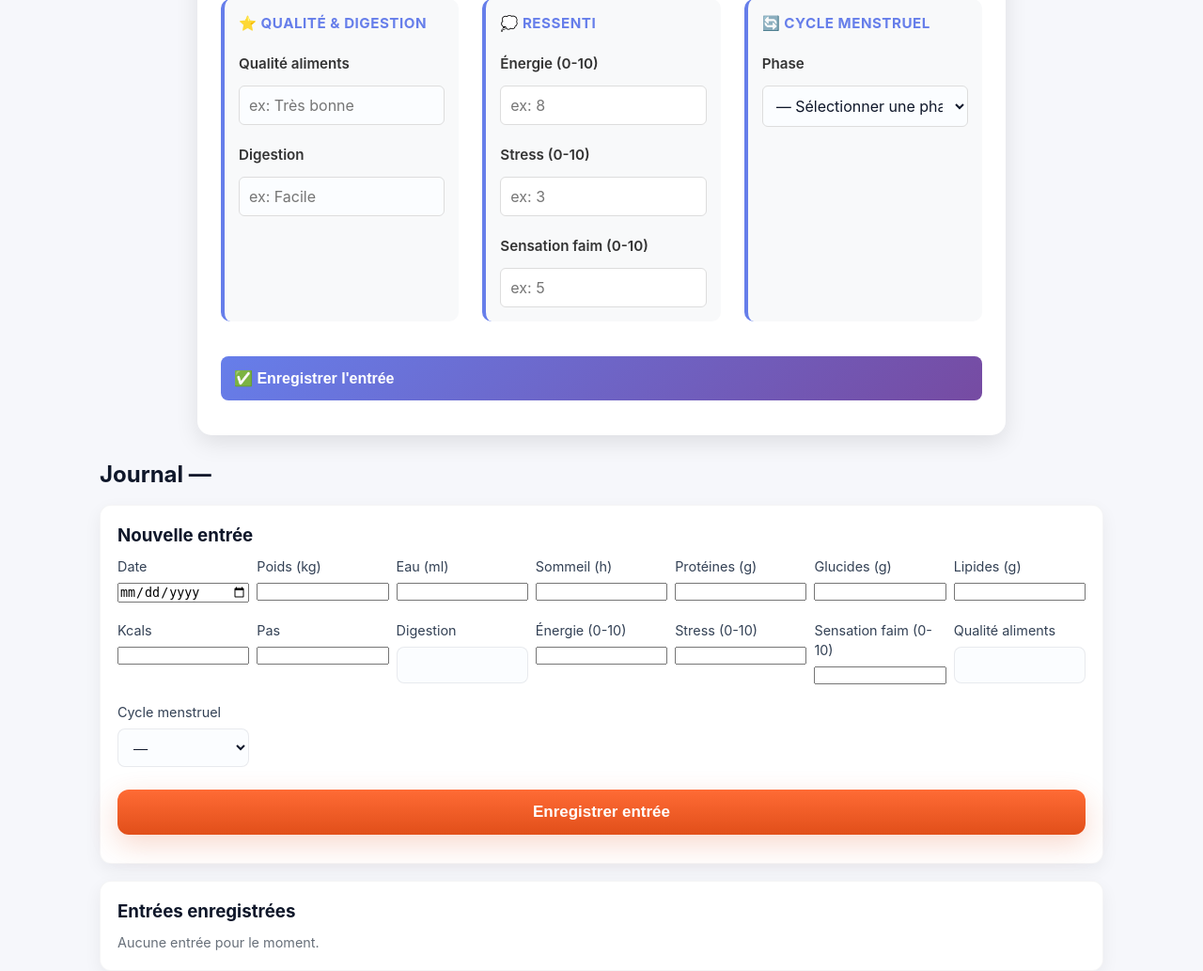
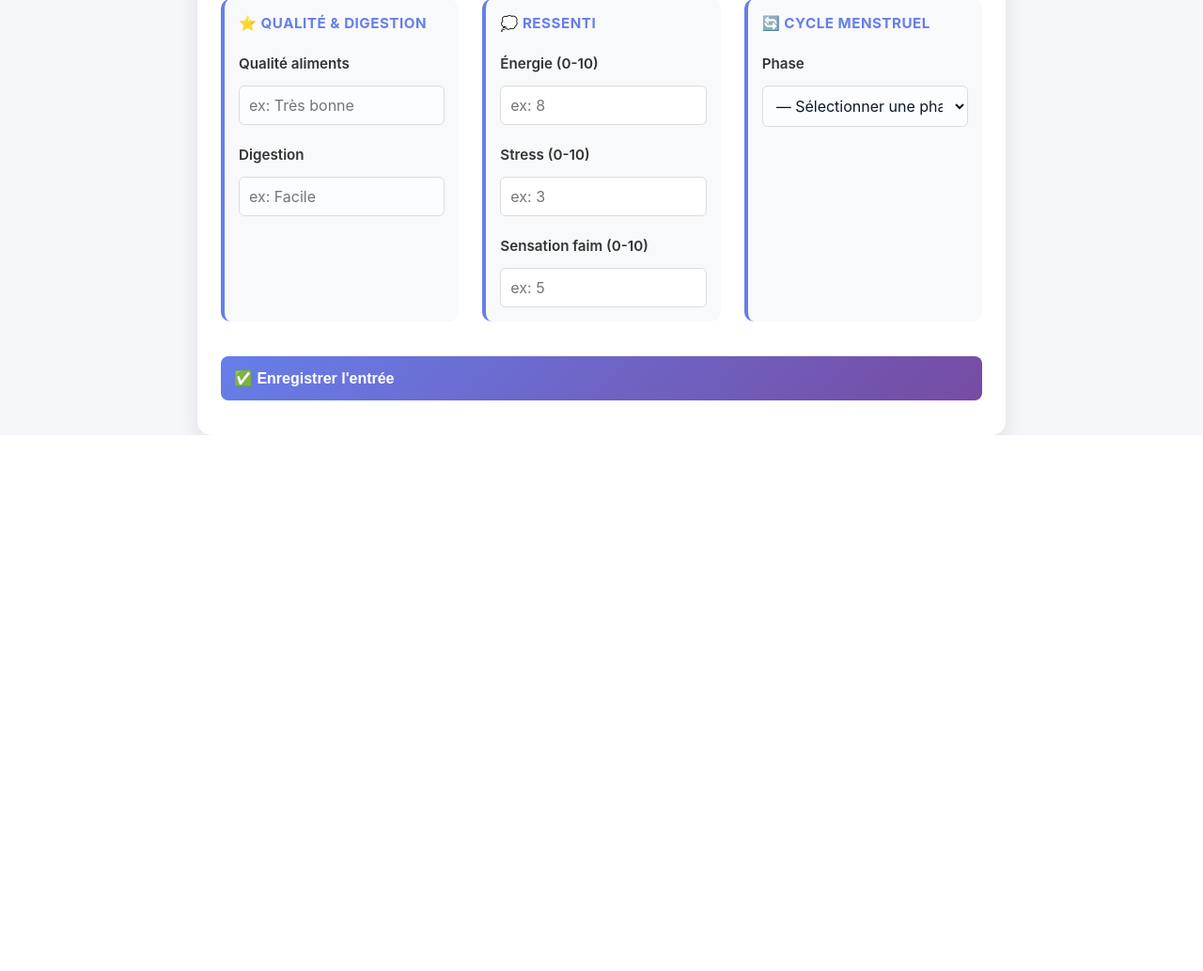
Before and after one commit to paul-gilliard/Dru, a Flask app: template app/templates/athlete_journal.html in a window 1280 px wide. Shown: the part 875-1908 px from the top of the page at 94% size. After the commit the page ends 1338 px from the top, so only its background shows below. Run offline with Flask 2, Linux system fonts and the light colour scheme; the template is opened without the code that fills it, so the values that code supplies are empty; parts of the project's set-up code (start-up, migrations or seed data) failed here and were passed over.

Commit message:
Clean: Remove old template code from athlete journal, fix entry card text styling

```diff
--- a/app/templates/athlete_journal.html
+++ b/app/templates/athlete_journal.html
@@ -171,6 +171,11 @@
     .entry-card:hover {
         transform: translateX(5px);
         box-shadow: 0 8px 25px rgba(0,0,0,0.12);
+    }
+
+    .entry-card:hover .entry-date,
+    .entry-card:hover .stat-item {
+        color: #333 !important;
     }
 
     .entry-date {
@@ -638,118 +643,4 @@
     // Initialiser la date par défaut à aujourd'hui
     document.getElementById('add-entry-date').valueAsDate = new Date();
 </script>
-<h2>Journal — {{ athlete.username }}</h2>
-
-<div class="card">
-  <h3>Nouvelle entrée</h3>
-  <form id="journal-add-form" method="post" action="{{ url_for('athlete_journal') }}">
-    <div class="grid-compact">
-      <div><label>Date</label><input id="add-entry-date" type="date" name="entry_date" required></div>
-
-      <div><label>Poids (kg)</label><input name="weight" type="number" step="0.1" inputmode="decimal"></div>
-      <div><label>Eau (ml)</label><input name="water_ml" type="number" step="0.1" inputmode="decimal"></div>
-      <div><label>Sommeil (h)</label><input name="sleep_hours" type="number" step="0.1" inputmode="decimal"></div>
-
-      <div><label>Protéines (g)</label><input name="protein" type="number" step="1" inputmode="numeric"></div>
-      <div><label>Glucides (g)</label><input name="carbs" type="number" step="1" inputmode="numeric"></div>
-      <div><label>Lipides (g)</label><input name="fats" type="number" step="1" inputmode="numeric"></div>
-      <div><label>Kcals</label><input name="kcals" type="number" step="1" inputmode="numeric"></div>
-      <div><label>Pas</label><input name="steps" type="number" step="1" inputmode="numeric"></div>
-
-      <div><label>Digestion</label><input name="digestion" type="text"></div>
-
-      <div><label>Énergie (0-10)</label><input name="energy" type="number" min="0" max="10" step="1"></div>
-      <div><label>Stress (0-10)</label><input name="stress" type="number" min="0" max="10" step="1"></div>
-      <div><label>Sensation faim (0-10)</label><input name="hunger" type="number" min="0" max="10" step="1"></div>
-
-      <div><label>Qualité aliments</label><input name="food_quality" type="text"></div>
-
-      <div>
-        <label>Cycle menstruel</label>
-        <select name="menstrual_cycle">
-          <option value="">—</option>
-          <option>SPM</option>
-          <option>phase menstruelle</option>
-          <option>en paix</option>
-        </select>
-      </div>
-    </div>
-
-    <div style="margin-top:12px;">
-      <button type="submit" class="save-program-btn">Enregistrer entrée</button>
-    </div>
-  </form>
-</div>
-
-{# --- AJOUT : liste des entrées existantes (décroissant) --- #}
-<div class="card">
-  <h3>Entrées enregistrées</h3>
-  {% if entries %}
-  <table class="responsive-table">
-    <thead>
-      <tr><th>Date</th><th>Poids (kg)</th><th>Kcals</th><th class="center">Actions</th></tr>
-    </thead>
-    <tbody>
-      {% for e in entries %}
-      <tr>
-        <td>{{ e.entry_date.strftime('%Y-%m-%d') }}</td>
-        <td class="center">{{ e.weight if e.weight is not none else '' }}</td>
-        <td class="center">{{ e.kcals if e.kcals is not none else '' }}</td>
-        <td class="center">
-          <button type="button" class="edit-entry-btn" data-entry-id="{{ e.id }}">Éditer</button>
-        </td>
-      </tr>
-      {% endfor %}
-    </tbody>
-  </table>
-  {% else %}
-    <p class="text-muted">Aucune entrée pour le moment.</p>
-  {% endif %}
-</div>
-
-<!-- edit modal kept but inputs types adjusted (snippet shows relevant fields) -->
-<div id="journal-edit-modal" class="confirm-modal" aria-hidden="true">
-  <div class="confirm-modal-backdrop"></div>
-  <div class="confirm-modal-panel" role="document">
-    <div class="confirm-modal-body">
-      <h3>Modifier entrée</h3>
-      <form id="journal-edit-form" method="post" action="">
-        <input type="hidden" name="entry_id" id="edit-entry-id">
-        <div class="grid-compact">
-          <div><label>Date</label><input id="edit-entry-date" name="entry_date" type="date" required></div>
-
-          <div><label>Poids (kg)</label><input id="edit-weight" name="weight" type="number" step="0.1"></div>
-          <div><label>Eau (ml)</label><input id="edit-water" name="water_ml" type="number" step="0.1"></div>
-          <div><label>Sommeil (h)</label><input id="edit-sleep" name="sleep_hours" type="number" step="0.1"></div>
-
-          <div><label>Protéines (g)</label><input id="edit-protein" name="protein" type="number" step="1"></div>
-          <div><label>Glucides (g)</label><input id="edit-carbs" name="carbs" type="number" step="1"></div>
-          <div><label>Lipides (g)</label><input id="edit-fats" name="fats" type="number" step="1"></div>
-          <div><label>Kcals</label><input id="edit-kcals" name="kcals" type="number" step="1"></div>
-          <div><label>Pas</label><input id="edit-steps" name="steps" type="number" step="1"></div>
-
-          <div><label>Digestion</label><input id="edit-digestion" name="digestion" type="text"></div>
-
-          <div><label>Énergie (0-10)</label><input id="edit-energy" name="energy" type="number" min="0" max="10" step="1"></div>
-          <div><label>Stress (0-10)</label><input id="edit-stress" name="stress" type="number" min="0" max="10" step="1"></div>
-          <div><label>Sensation faim (0-10)</label><input id="edit-hunger" name="hunger" type="number" min="0" max="10" step="1"></div>
-
-          <div><label>Qualité aliments</label><input id="edit-food-quality" name="food_quality" type="text"></div>
-
-          <div>
-            <label>Cycle menstruel</label>
-            <select id="edit-cycle" name="menstrual_cycle">
-              <option value="">—</option>
-              <option>SPM</option>
-              <option>phase menstruelle</option>
-              <option>en paix</option>
-            </select>
-          </div>
-        </div>
-
-        <div style="margin-top:12px; display:flex; gap:8px; justify-content:flex-end;">
-          <button id="edit-save-btn" type="submit" class="save-program-btn">Enregistrer</button>
-          <button type="button" id="edit-cancel-btn" class="confirm-no">Annuler</button>
-        </div>
-      </form>
 {% endblock %}
```
